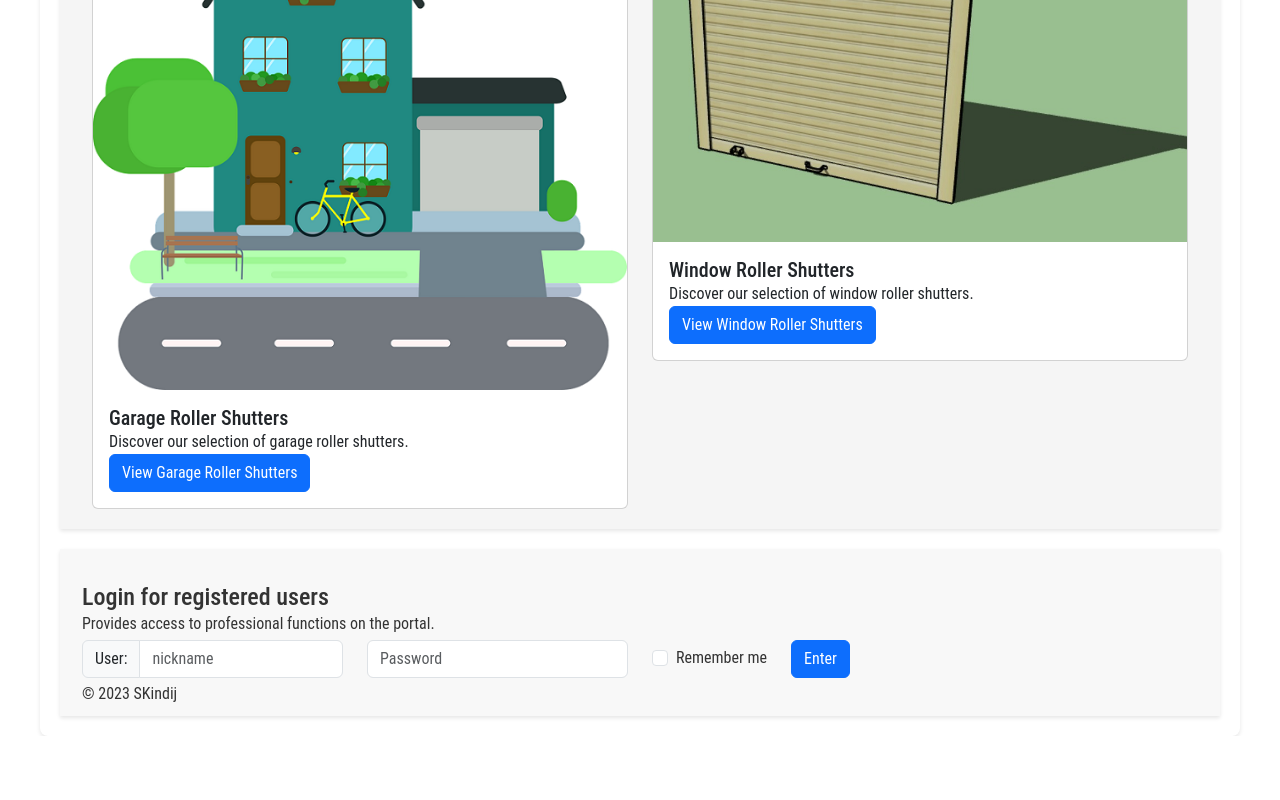
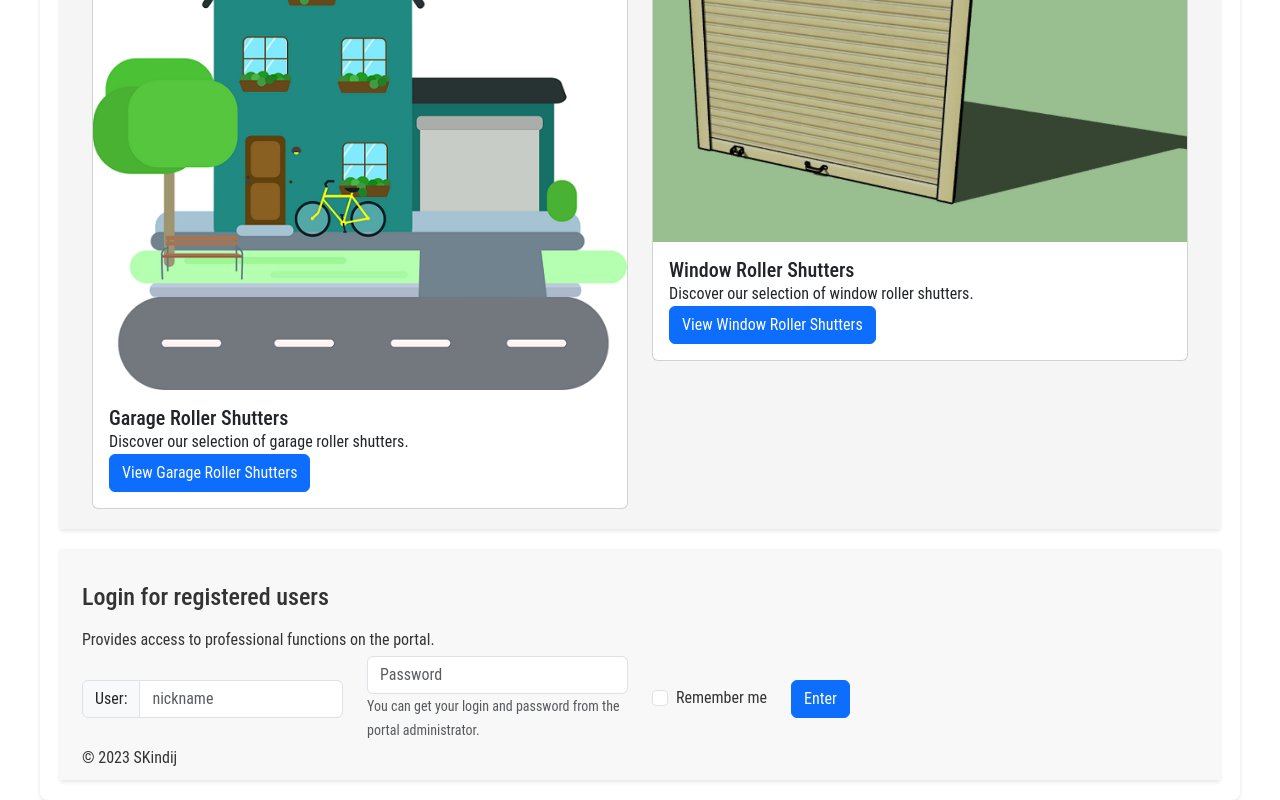
Before and after one commit to SKindij/OSAtechno, a React (Create React App) app: page / in a window 1280 px wide. Shown: the part 1051-1851 px from the top of the page. Before the commit the page ends 1787 px from the top, so only its background shows below. Built offline with nearby package versions, Linux system fonts and the light colour scheme; the HTML template or start-up script is replaced by a standard one.

Commit message:
chore: make general project maintenance changes

```diff
--- a/src/components/common/Footer.js
+++ b/src/components/common/Footer.js
@@ -1,32 +1,33 @@
 import React from 'react';
-import vcss from '../../resources/commonImages/vcss.gif';
-import { Container, Row, Col  } from 'react-bootstrap';
-import { Form, Button, InputGroup } from 'react-bootstrap';
+import { Container, Row, Col, Form, Button, InputGroup  } from 'react-bootstrap';
 
 const Footer = () => {
   const handleRegistration = (event) => {
     event.preventDefault();
-    // Виконайте необхідну логіку реєстрації
+    // Perform the necessary registration logic
     console.log(`User...`);
   };
 
   return (
     <footer className="footer">
         <Container className="mt-4" >
-          <h4>Login for registered users</h4>
+          <h4 className="mb-3">Login for registered users</h4>
           <p>Provides access to professional functions on the portal.</p>
           <Form onSubmit={handleRegistration}>
             <Row className="align-items-center">
-              <Col sm={3} className="my-1">
+              <Col md={3} className="my-1">
                 <Form.Label htmlFor="formInputUsername" visuallyHidden>Username</Form.Label>
                 <InputGroup>
                   <InputGroup.Text>User:</InputGroup.Text>
                       <Form.Control id="formInputUsername" placeholder="nickname" />
                     </InputGroup>
                   </Col>
-                  <Col sm={3} className="my-1">
+                  <Col md={3} className="my-1">
                     <Form.Label htmlFor="formInputUserPassworde" visuallyHidden>Password:</Form.Label>
                     <Form.Control id="formInputUserPassword" placeholder="Password" />
+                    <Form.Text className="text-muted">
+                      You can get your login and password from the portal administrator.
+                    </Form.Text>
                   </Col>
                   <Col xs="auto" className="my-1">
                     <Form.Check type="checkbox" id="autoSizingCheck2" label="Remember me" />
```
